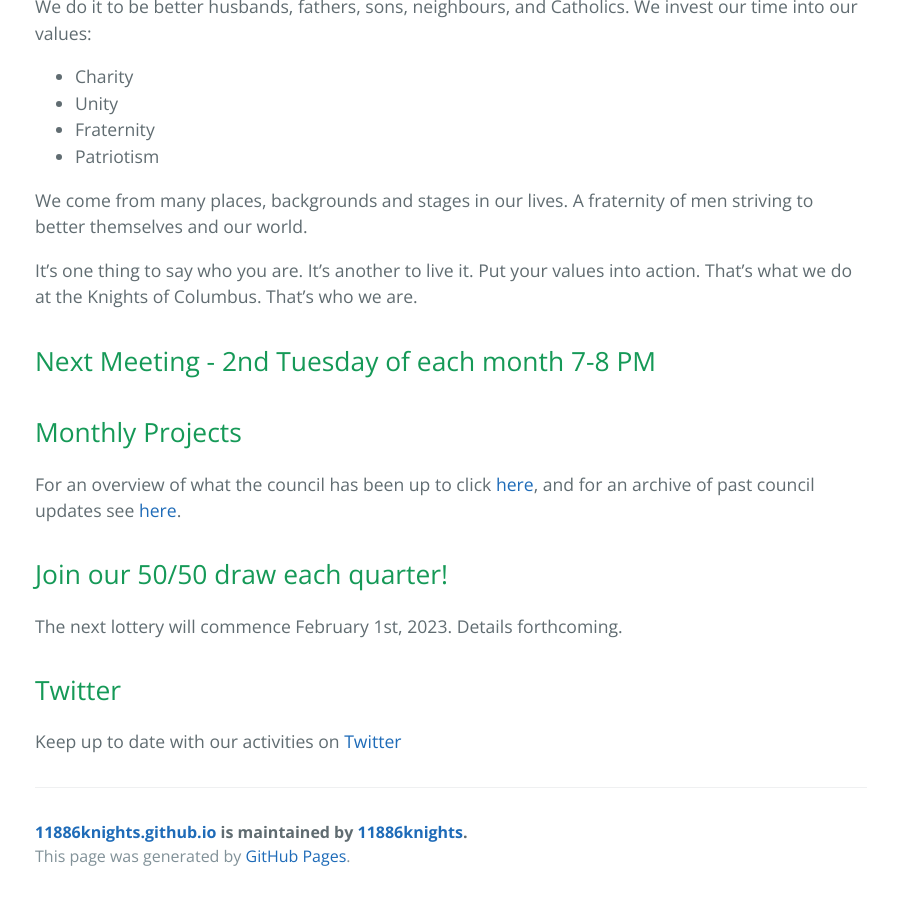
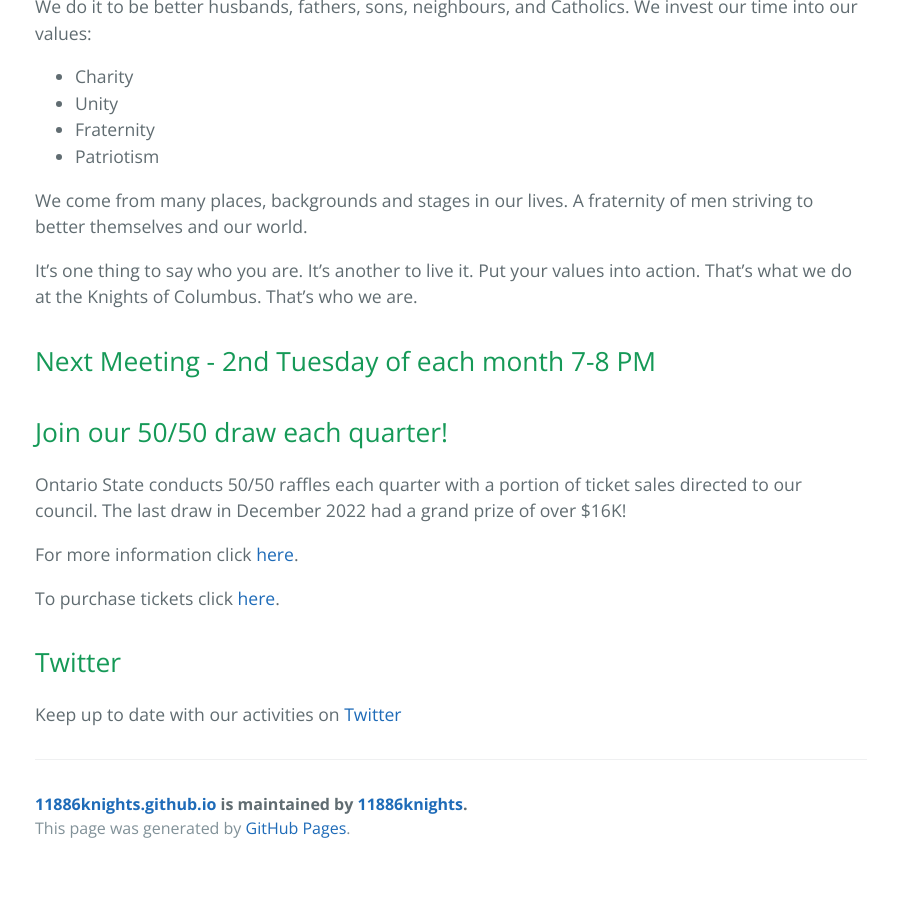
Before and after one commit to 11886knights/11886knights.github.io, a Jekyll site: the page built from index.md, in a window 1280 px wide and 900 px high, scrolled down 769 px. Shown: the whole window, without its empty margins (189-1087 px from the left). Built offline with Jekyll 4.4.1, drawn with Linux system fonts in a browser that asks for light colours; after the commit the page ends 1641 px from its top, so only the background shows below that.

Commit message:
April update
knights move and raffle info

```diff
--- a/index.md
+++ b/index.md
@@ -25,13 +25,13 @@ It’s one thing to say who you are. It’s another to live it. Put your values
 
 ## Next Meeting - 2nd Tuesday of each month 7-8 PM
 
-## Monthly Projects
-
-For an overview of what the council has been up to click [here](https://github.com/11886knights/11886knights.github.io/raw/master/docs/monthly_projects/2022/05-May22.pdf), and for an archive of past council updates see [here](https://github.com/11886knights/11886knights.github.io/tree/master/docs/monthly_projects).
-
 ## Join our 50/50 draw each quarter!
 
-The next lottery will commence February 1st, 2023. Details forthcoming.
+Ontario State conducts 50/50 raffles each quarter with a portion of ticket sales directed to our council. The last draw in December 2022 had a grand prize of over $16K!
+
+For more information click [here](https://github.com/11886knights/11886knights.github.io/raw/master/docs/Council_Raffle_30_Apr_23_draw.pdf).
+
+To purchase tickets click [here](https://ontariokofcraffle.5050central.com/?olc=11886).
 
 ## Twitter
 
```
Also changed, not shown: page_knights_moves.md (+1 -1 lines), 2 other files.
